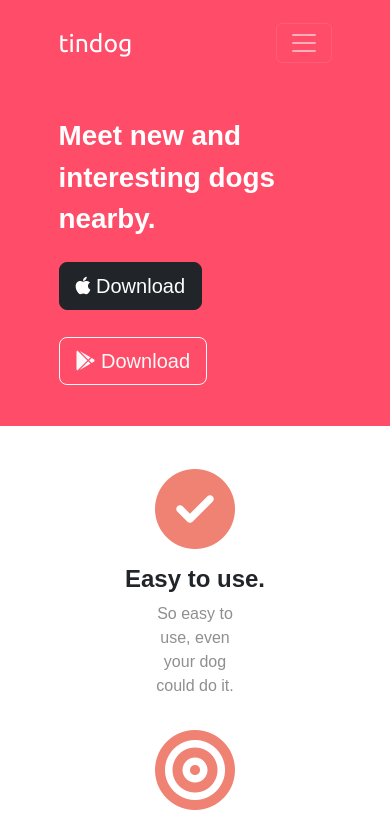
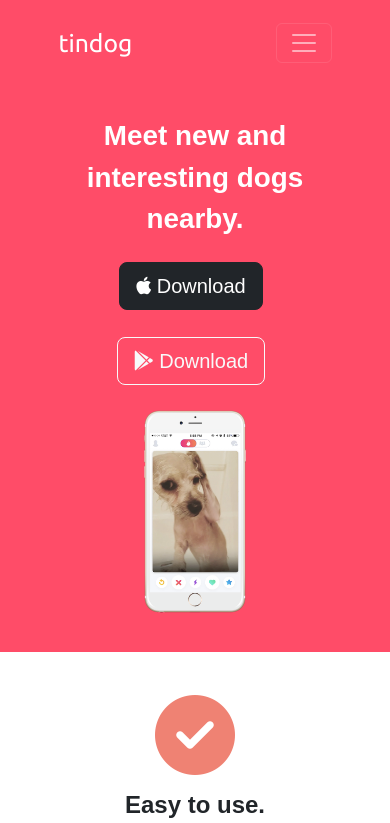
Before and after one commit to WhaleMentalist/Tindog, a plain HTML site: page index.html in a window 390 px wide. Shown: the top 823 px of the page. Drawn offline with nearby package versions, Linux system fonts and the light colour scheme.

Commit message:
Media Query
So, I figured it out. It is media queries. They allow you to specify CSS for specific sizes of media (very cool).

```diff
--- a/css/styles.css
+++ b/css/styles.css
@@ -64,11 +64,21 @@ p {
 }
 
 .title-img {
-  width: 40%;
   position: absolute;
-  top: 10%;
-  right: 30%;
+  padding: 4% 4% 4% 4%;
   transform: rotate(30deg);
+  width: 45%;
+}
+
+@media (max-width: 991.98px) {
+  .title-img {
+    position: static;
+    transform: rotate(0);
+  }
+
+  #title {
+    text-align: center;
+  }
 }
 
 .press-logo {
--- a/index.html
+++ b/index.html
@@ -55,8 +55,7 @@
           <button type="button" class="btn btn-outline-light btn-lg download-btn"><span class="fa-brands fa-google-play"></span> Download</button>
         </div>
         <div class="title-img-div col-lg-6 col-md-12">
-          <!-- Added additional 'd-none' and 'd-lg-block' to hide image on smaller devices -->
-          <img class="title-img d-none d-lg-block" src="./images/iphone6.png" alt="iphone-mockup">
+          <img class="title-img" src="./images/iphone6.png" alt="iphone-mockup">
         </div>
       </div>
     </div>
```
